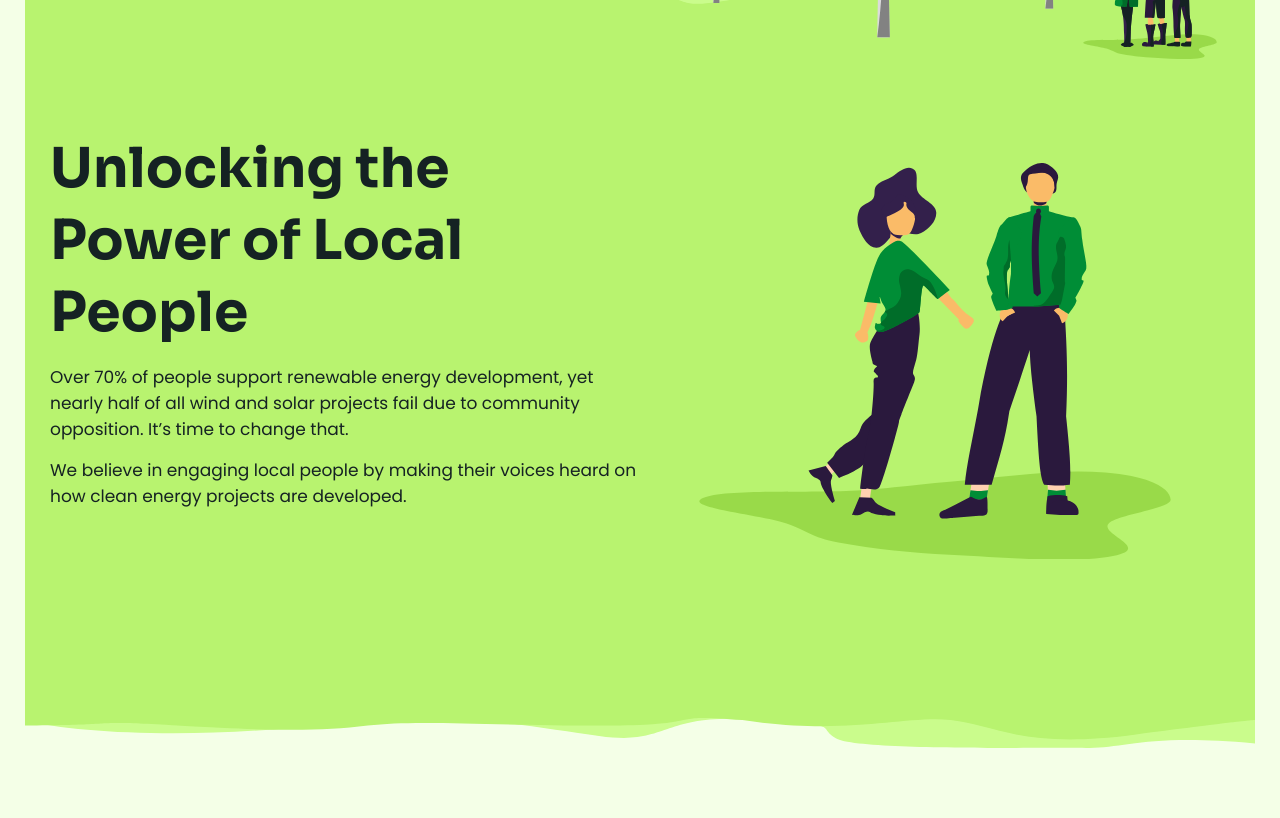
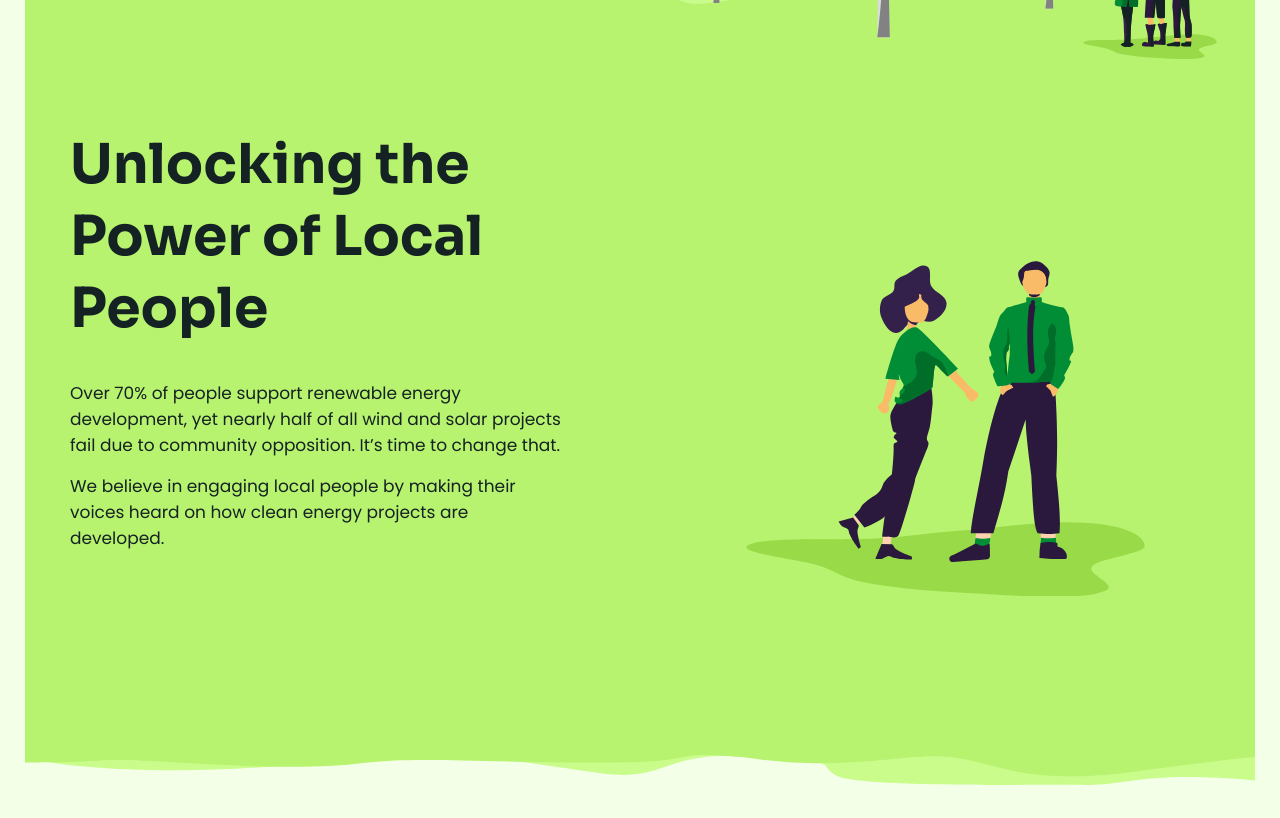
Before and after one commit to elghanbibadr/GoodRenewable, a React (Vite) app: page / in a window 1280 px wide. Shown: the part 720-1538 px from the top of the page. Built offline with nearby package versions, Linux system fonts and the light colour scheme.

Commit message:
tweaked the desc section

```diff
--- a/src/componenet/Desc.jsx
+++ b/src/componenet/Desc.jsx
@@ -11,14 +11,14 @@ const Desc = () => {
         <img className="absolute top-[14rem] md:top-[12rem]" src={wave3} alt="wave 3 svg " loading="lazy" />
         <img className="relative top-60" src={wave2} alt="wave 2 svg" loading="lazy" />
       </div>
-      <div className='bg-green-secondary  desc md:grid md:p-10 items-center md:grid-cols-2 pt-[50%] mt-60 '>
-        <div data-aos="fade-up-right" className='relative bottom-12'>
-          <h2 className='mb-6  '>Unlocking the Power of Local People</h2>
-          <p className='text-black'>Over 70% of people support renewable energy development, yet nearly half of all wind and solar projects fail due to community opposition. It’s time to change that.</p>
-          <p className='text-black my-6'>We believe in engaging local people by making their voices heard on how clean energy projects are developed.</p>
+      <div className='bg-green-secondary px-4   desc md:grid md:p-10 items-center md:grid-cols-2 lg:gap-x-[4rem] pt-[50%] mt-60 '>
+        <div data-aos="fade-up-right" className='relative bottom-12  lg:pl-[2rem]'>
+          <h2 className='mb-14 w-[80%] md:w-full  '>Unlocking the Power of Local People</h2>
+          <p className='text-black lg:w-[90%]'>Over 70% of people support renewable energy development, yet nearly half of all wind and solar projects fail due to community opposition. It’s time to change that.</p>
+          <p className='text-black my-6 lg:w-[90%]'>We believe in engaging local people by making their voices heard on how clean energy projects are developed.</p>
         </div>
         <div data-aos="fade-left">
-          <svg className='h-1/2 w-[70%] md:w-[80%] mx-auto md:justify-self-center' viewBox="0 0 424 360" fill="none" xmlns="http://www.w3.org/2000/svg">
+          <svg className='h-1/2 w-[70%] lg:w-[70%] mx-auto lg:relative lg:top-20' viewBox="0 0 424 360" fill="none" xmlns="http://www.w3.org/2000/svg">
             <path fill-rule="evenodd" clip-rule="evenodd" d="M225.269 289.84C271.912 286.463 319.007 277.947 364.886 281.685C409.052 285.283 423.013 296.857 423.695 306.006C424.298 314.075 376.375 319.214 368.278 327.135C358.135 337.059 408.635 349.424 371.865 356.716C337.133 363.603 273.798 357.894 225.269 355.494C187.078 353.605 152.999 349.851 125.206 344.517C100.802 339.832 96.0593 333.066 78.6778 327.357C54.4585 319.403 -15.5238 313.011 3.5621 304.565C23.4512 295.763 98.581 300.682 146.085 297.527C174.76 295.623 196.882 291.896 225.269 289.84Z" fill="#99DA49" />
             <rect x="312.199" y="36.4512" width="15.7942" height="11.4867" rx="1" transform="rotate(90.6168 312.199 36.4512)" fill="#FABB68" />
             <path d="M311.199 36.4404L301.713 36.3383C301.161 36.3323 300.708 36.7752 300.702 37.3275L300.685 38.9499C300.682 39.2704 300.831 39.5746 301.093 39.7599C305.006 42.5337 307.605 42.4779 311.713 39.9113C311.997 39.7341 312.167 39.4221 312.171 39.0877L312.188 37.4511C312.194 36.8989 311.752 36.4464 311.199 36.4404Z" fill="#2A193D" />
```
